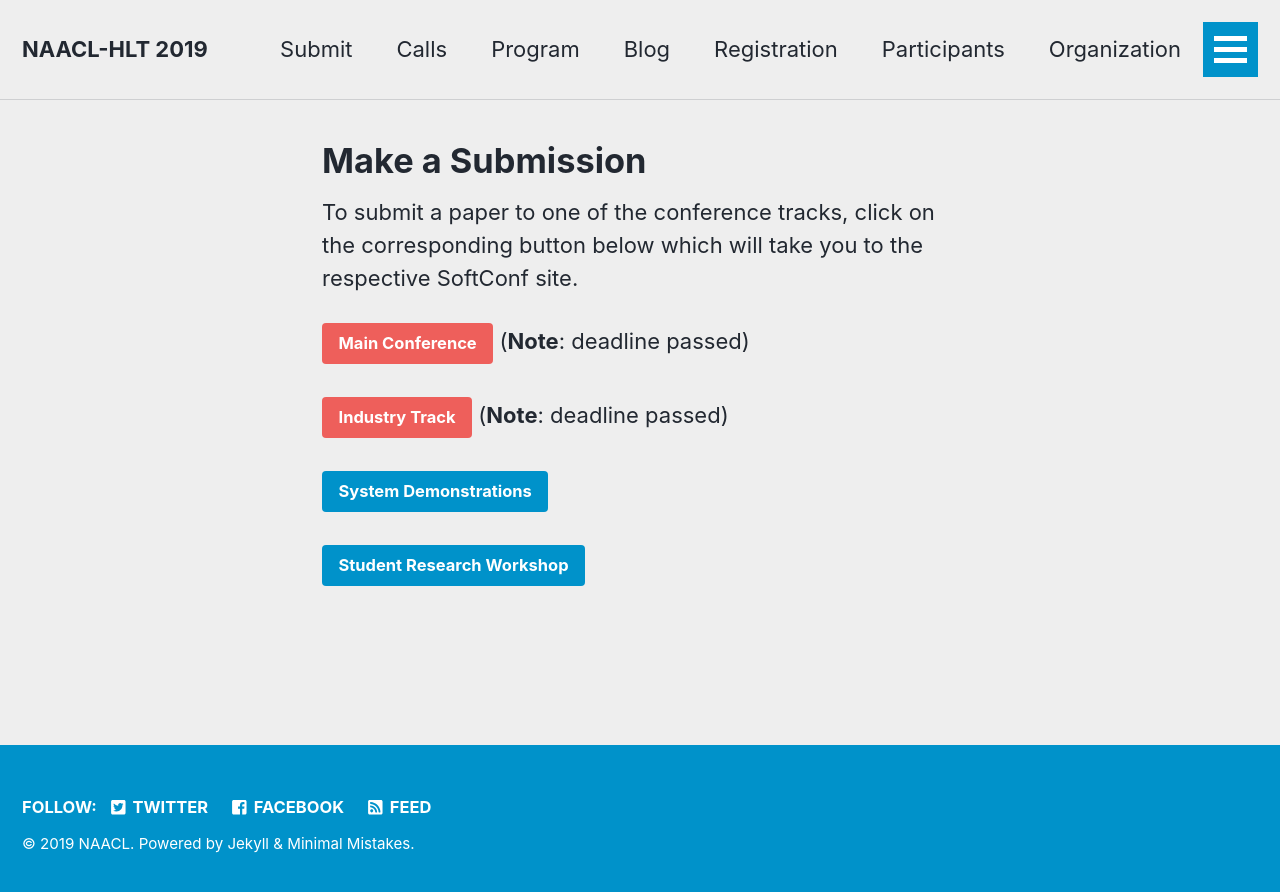
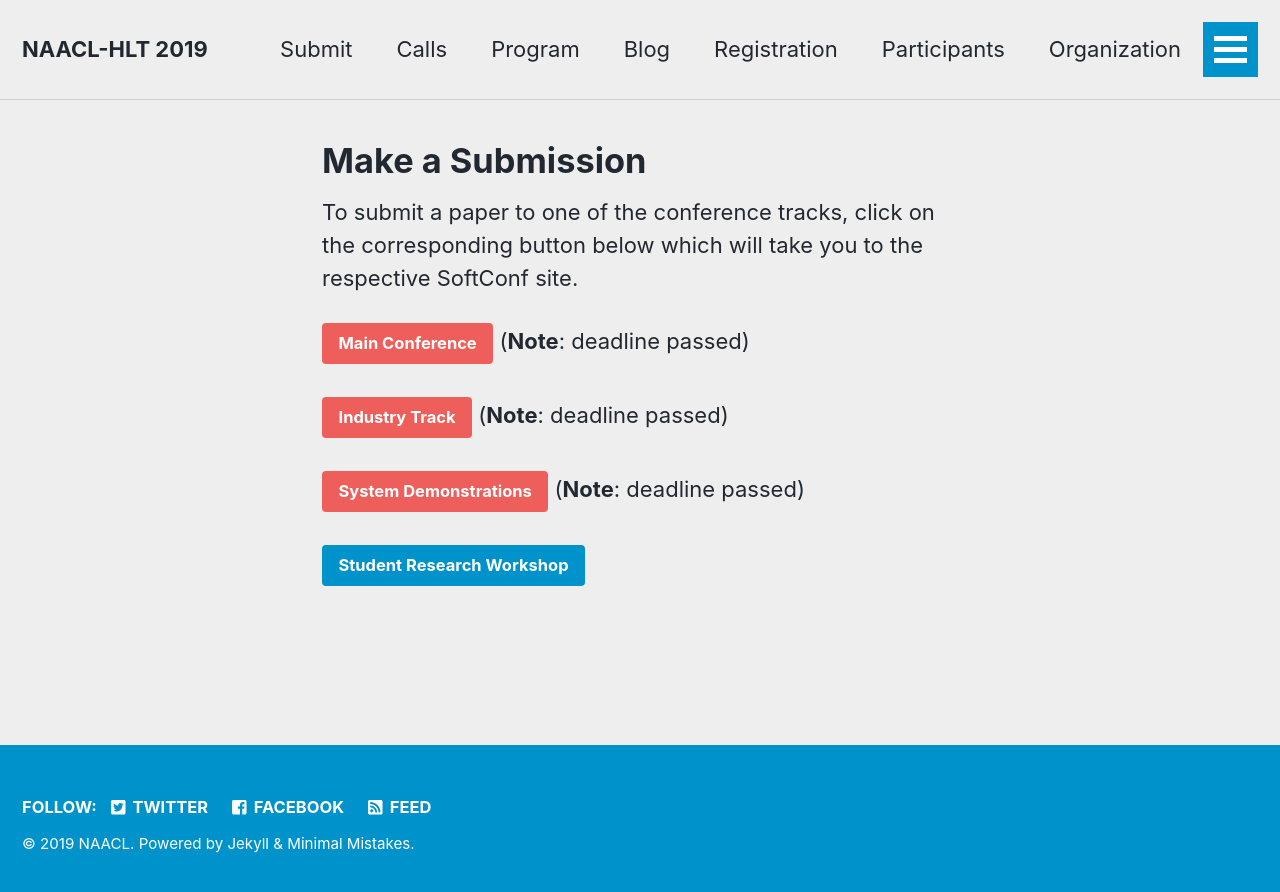
Before and after one commit to naacl-org/naacl-2021-website, a Jekyll site: the page built from _pages/submit.md, in a window 1280 px wide. Shown: the top 892 px of the page. Built offline with Jekyll 4.4.1, drawn with Linux system fonts in a browser that asks for light colours; nearby versions of some CDN libraries.

Commit message:
Demo deadline has passed so update submit page.

```diff
--- a/_pages/submit.md
+++ b/_pages/submit.md
@@ -13,6 +13,6 @@
 
 <a href="https://www.softconf.com/naacl2019/industry" target="_blank" class="btn btn--danger">Industry Track</a> (**Note**: deadline passed)
 
-<a href="https://www.softconf.com/naacl2019/demos" target="_blank" class="btn btn--primary">System Demonstrations</a>
+<a href="https://www.softconf.com/naacl2019/demos" target="_blank" class="btn btn--danger">System Demonstrations</a>  (**Note**: deadline passed)
 
 <a href="https://www.softconf.com/naacl2019/srw" target="_blank" class="btn btn--primary">Student Research Workshop</a>
```
